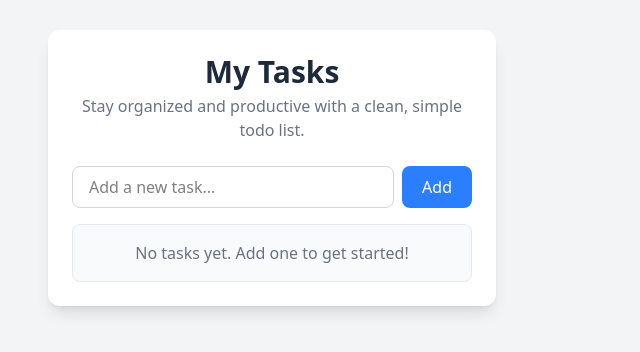
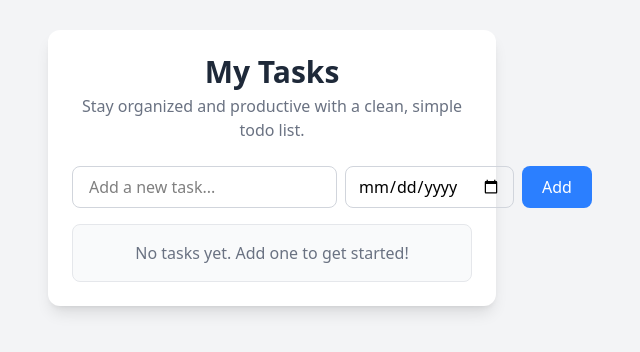
Before and after one commit to regbarte/NSR-COMMIT-ACTIVITY, a React (Vite) app in the folder my-project/: page / in a window 1280 px wide. Shown: the part 232-584 px from the top of the page, without its empty margins (368-1008 px from the left). Built offline with nearby package versions, Linux system fonts and the light colour scheme.

Commit message:
calendar - added

```diff
--- a/my-project/src/App.tsx
+++ b/my-project/src/App.tsx
@@ -5,19 +5,22 @@ interface Todo {
   id: number;
   text: string;
   completed: boolean;
+  dueDate: string;
 }
 
 function App() {
   const [todos, setTodos] = useState<Todo[]>([]);
   const [input, setInput] = useState("");
+  const [date, setDate] = useState("");
 
   const addTodo = () => {
-    if (input.trim() === "") return;
+    if (input.trim() === "" || date === "") return;
     setTodos([
       ...todos,
-      { id: Date.now(), text: input.trim(), completed: false },
+      { id: Date.now(), text: input.trim(), completed: false, dueDate: date },
     ]);
     setInput("");
+    setDate("");
   };
 
   const toggleTodo = (id: number) => {
@@ -52,6 +55,12 @@ function App() {
             placeholder="Add a new task..."
             className="flex-1 px-4 py-2 border border-gray-300 rounded-lg focus:outline-none focus:ring-2 focus:ring-blue-400"
           />
+          <input
+            type="date"
+            value={date}
+            onChange={(e) => setDate(e.target.value)}
+            className="px-3 py-2 border border-gray-300 rounded-lg focus:outline-none focus:ring-2 focus:ring-blue-400"
+          />
           <button
             onClick={addTodo}
             className="px-5 py-2 bg-blue-500 text-white font-medium rounded-lg hover:bg-blue-600 transition"
@@ -72,7 +81,7 @@ function App() {
                 key={todo.id}
                 className="flex items-center justify-between bg-gray-50 border border-gray-200 rounded-lg px-4 py-2 hover:shadow-sm transition"
               >
-                <span
+                <div
                   onClick={() => toggleTodo(todo.id)}
                   className={`flex-1 cursor-pointer select-none ${
                     todo.completed
@@ -80,8 +89,8 @@ function App() {
                       : "text-gray-700"
                   }`}
                 >
-                  {todo.text}
-                </span>
+                  {todo.text} <span className="text-sm text-gray-500">({todo.dueDate})</span>
+                </div>
                 <button
                   onClick={() => deleteTodo(todo.id)}
                   className="ml-3 text-red-500 hover:text-red-700 transition"
```
